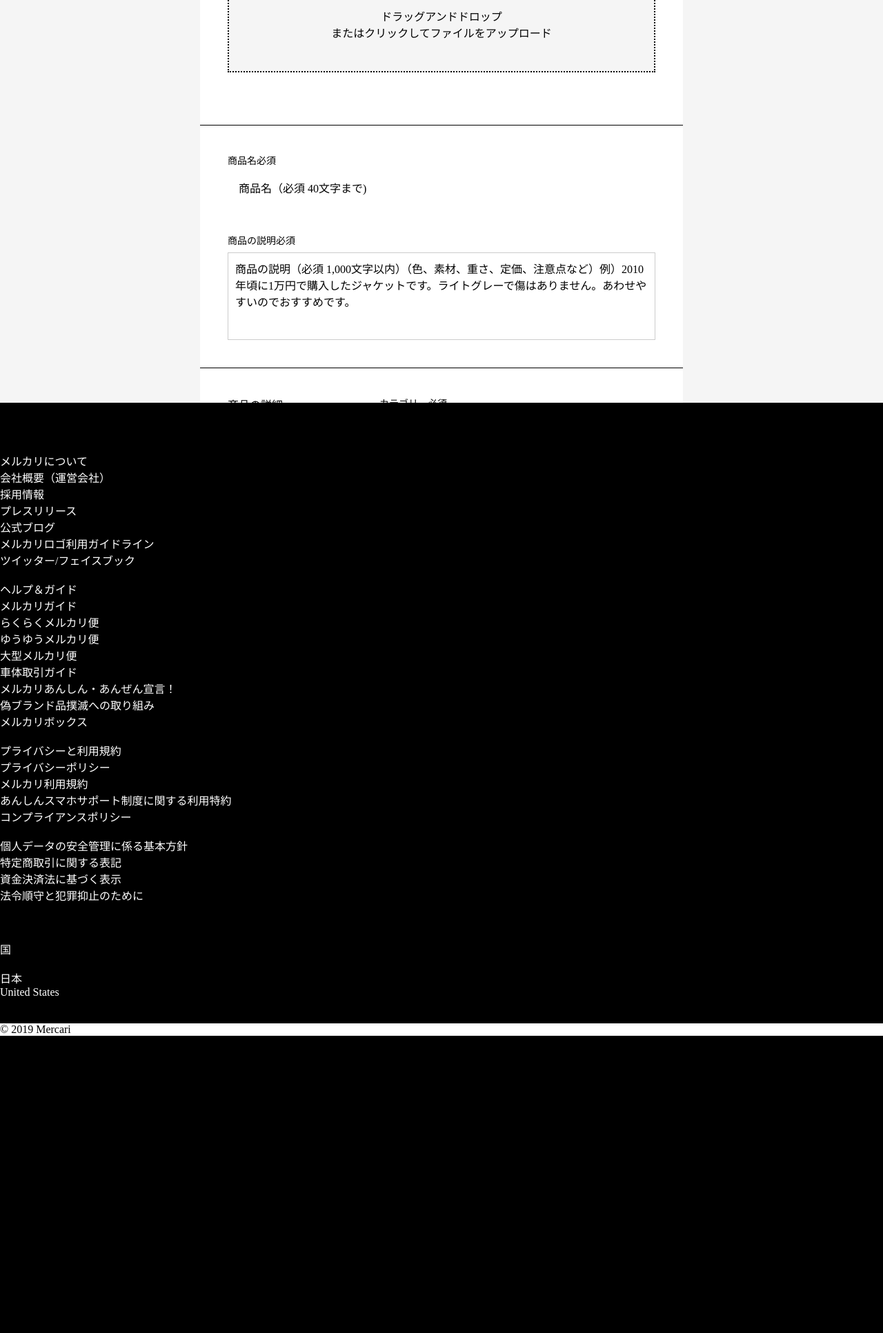
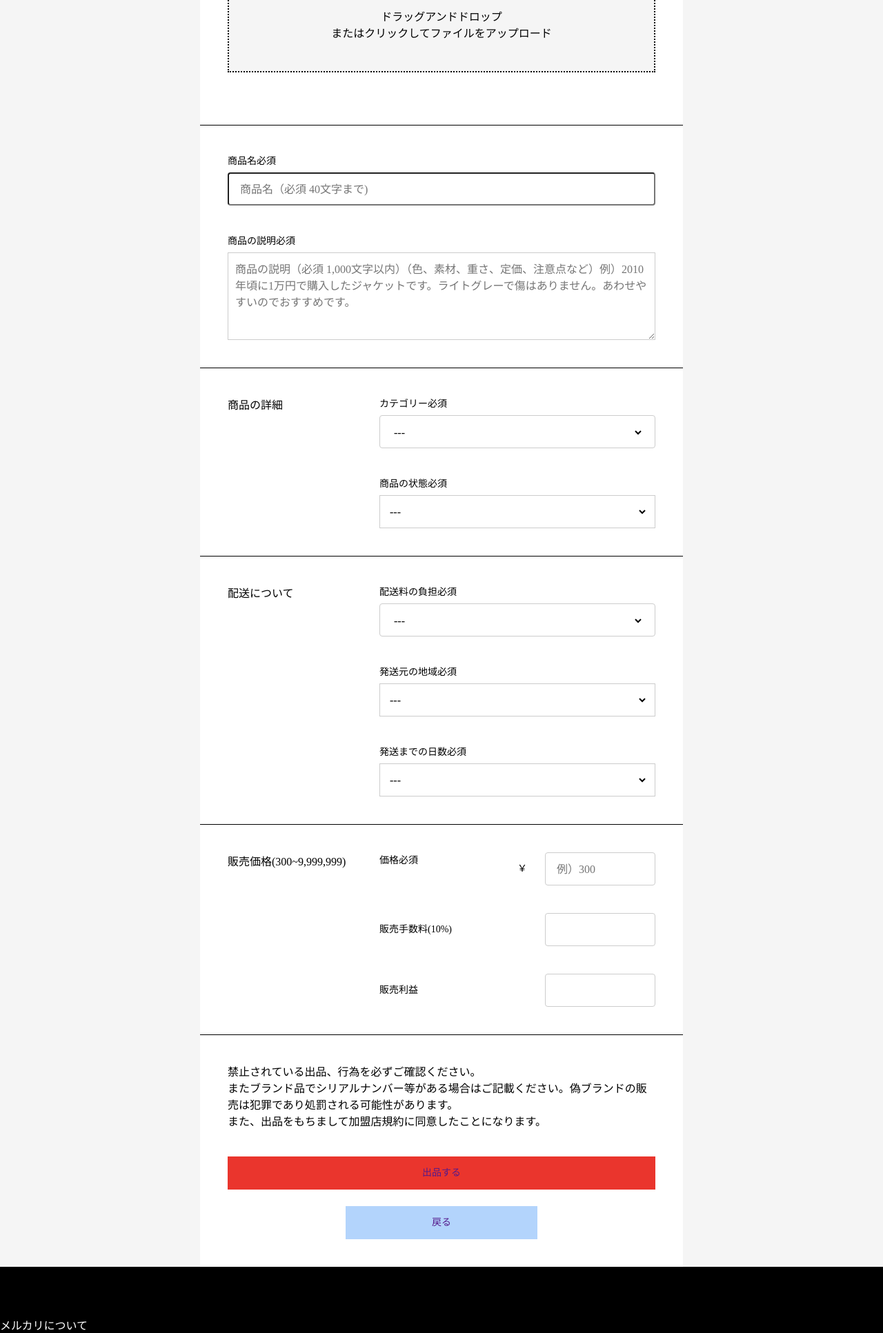
Before and after one commit to hiro0214/freemarket_sample_60c, a Rails app: page /exhibit in a window 1280 px wide. Shown: the part 316-2249 px from the top of the page at 69% size. Before the commit the page ends 1818 px from the top, so only its background shows below. Run offline with Rails 7, Linux system fonts and the light colour scheme; style sheets or scripts are compiled from the project's sources.

Commit message:
exhibit_second.up

```diff
--- a/app/assets/stylesheets/_exhibit.scss
+++ b/app/assets/stylesheets/_exhibit.scss
@@ -1,8 +1,8 @@
 .exhibit {
   &__main {
     background:#f5f5f5;
-    height: 100vh;
-    overflow: scroll;
+    height: 100%;
+    // overflow: scroll;
   }
   &__contents {
     background: white;
@@ -37,10 +37,21 @@
       background: #f5f5f5;
       padding: 40px;
       border:dotted 2px;
+      >label{
+        > div{
+          // background:red;
+          width:100%;
+          height:100%;
+          cursor: pointer;
           > p {
             text-align:center;
+          }
+        }
+        > input{
+          display: none;
+        }
+      }
 
-      }
     }
   }
   // 商品の説明３段目
@@ -57,12 +68,18 @@
       }
       &_field{
         // background: springgreen;
+        // height: 48px;
+        // margin-top: 8px;
+        // padding:10px 16px 8px;
+        // border-radius: 4px;
+        > input {
+          font-size: 16px;
+          display: block;
+          width: 100%;
           height: 48px;
           margin-top: 8px;
           padding:10px 16px 8px;
           border-radius: 4px;
-        > p {
-          font-size: 16px;
         }
       }
     }
@@ -75,42 +92,37 @@
       }
       &_field{
         // background: springgreen;
+        > textarea {
+          font-size: 16px;
           height: 127px;
+          width: 100%;
           margin-top: 8px;
           padding: 10px;
           border: 1px solid #ccc;
-        > p {
-          font-size: 16px;
         }
       }
     }
   }
   // 商品の詳細４段目
   &__detail{
-  // background:blueviolet;
   // height: 261px;
   padding: 40px;
   border-top: solid 1px;
     &__container{
-      // background:red;
       // height: 180px;
       width: 400px;
       float: right;
       &__title{
-        // background:pink;
         &_head{
           display:flex;
           font-size: 14px;
         }
         &_field{
-          // background: springgreen;
           height: 48px;
           margin-top: 8px;
           padding:10px 16px 8px;
           border-radius: 4px;
-          > p {
-            font-size: 16px;
-          }
+          border: 1px solid #ccc;
         }
       }
       &__detail{
@@ -157,6 +169,7 @@
           margin-top: 8px;
           padding:10px 16px 8px;
           border-radius: 4px;
+          border: 1px solid #ccc;
           > p {
             font-size: 16px;
           }
@@ -213,60 +226,74 @@
       &__fee{
         // background:pink;
         // ここの配置要検討 綺麗なコードを書きたい
-        display: flex;
-        justify-content: flex-end;
+        // display: flex;
+        // justify-content: flex-end;
         &_head{
           font-size: 14px;
+          display: flex;
+          float: left;
         }
         &_field{
           // background: springgreen;
+          float: right;
           height: 48px;
-          margin-top: 8px;
+          width: 200px;
+          // margin-top: 8px;
+          // padding:10px 16px 8px;
+          // padding:10px 0 8px;
+          border-radius: 4px;
+          // display:flex;
+          > span {
+            font-size: 14px;
+            line-height: 48px;
+          }
+          > input {
+            float: right;
+            width:160px;
+            height: 48px;
             padding:10px 16px 8px;
             border-radius: 4px;
-          > p {
-            font-size: 16px;
+            border: 1px solid #ccc;
           }
         }
       }
       &__sale_fee{
-        // background:pink;
         margin-top: 40px;
-        display: flex;
-        justify-content: end;
-
         &_head{
+          > span{
+            line-height: 48px;
             font-size: 14px;
+            float:left;
+          }
         }
         &_field{
           // background: springgreen;
+          float: right;
+          width:160px;
           height: 48px;
-          margin-top: 8px;
-          padding: 10px;
+          padding:10px 16px 8px;
+          border-radius: 4px;
           border: 1px solid #ccc;
-          > p {
-            font-size: 16px;
         }
       }
+
+      &__sale_profit{
+        margin-top: 40px;
+        &_head{
+          > span{
+            line-height: 48px;
+            font-size: 14px;
+            float:left;
           }
-      &__sale_profit{
-        // background:pink;
-        margin-top: 40px;
-        display: flex;
-        justify-content: end;
-        &_head{
-          display:flex;
-          font-size: 14px;
         }
         &_field{
           // background: springgreen;
+          float: right;
+          width:160px;
           height: 48px;
-          margin-top: 8px;
-          padding: 10px;
+          padding:10px 16px 8px;
+          border-radius: 4px;
           border: 1px solid #ccc;
-          > p {
-            font-size: 16px;
-          }
         }
       }
     }
@@ -276,16 +303,30 @@
     // background:blueviolet;
     padding: 40px;
     border-top: solid 1px;
+
     &__article{
 
     }
     &__button__display{
-      margin: auto;
-      border: solid 1px;
+      margin: 40px auto 0;
+      > a {
+        display:block;
+        text-align: center;
+        background:#ea352d;
+        font-size: 14px;
+        line-height: 48px;
+      }
     }
     &__button__back{
-      margin: auto;
-      border: solid 1px;
+      width: 278px;
+      margin: 24px auto 0;
+      > a {
+        text-align: center;
+        background:#b3d4fc;
+        font-size: 14px;
+        line-height: 48px;
+        display:block;
+      }
     }
   }
 }
@@ -298,6 +339,22 @@
 }
 
 
+.select-default {
+  width:100%;
+  height:100%;
+  border-style: none;
+  cursor: pointer;
+  background:white;
+}
+
+
+.sell-upload-drop-file{
+  display:block;
+  // display: none;
+  width: 100%;
+  height: 100%;
+}
+
 // .clearfix::after {
 //   // content: "";
 //   display: block;
--- a/app/assets/stylesheets/_signin.scss
+++ b/app/assets/stylesheets/_signin.scss
@@ -62,8 +62,8 @@
           height:40px;
           border:solid 1px;
           margin-bottom:20px;
-          }
         }
+      }
       & input {
         width:100%;
         height:40px;
--- a/app/views/items/exhibit.html.haml
+++ b/app/views/items/exhibit.html.haml
@@ -9,8 +9,13 @@
         %div 必須
       %p 最大10枚までアップロードできます
       .exhibit__upload_image
-        %p ドラッグアンドドロップ
-        %p またはクリックしてファイルをアップロード
+        -# %input{:name => "image", :placeholder => "Image Url", :type => "text"}/
+        %label
+          %div.exhibit__upload_image_field
+            %p ドラッグアンドドロップ
+            %p またはクリックしてファイルをアップロード
+          %input.sell-upload-drop-file{:multiple => "", :name => "image1", :type => "file"}/
+
 
     .exhibit__explanation
       .exhibit__explanation__title
@@ -18,14 +23,13 @@
           %p  商品名
           %p  必須
         .exhibit__explanation__title_field
-          %p  商品名（必須 40文字まで)
+          %input{ :placeholder => "商品名（必須 40文字まで)", :maxlength => "40", :name => "text", :type => "text", :value => ""}/
       .exhibit__explanation__detail
         .exhibit__explanation__detail_head
           %p  商品の説明
           %p  必須
         .exhibit__explanation__detail_field
-          %p  商品の説明（必須 1,000文字以内）（色、素材、重さ、定価、注意点など）例）2010年頃に1万円で購入したジャケットです。ライトグレーで傷はありません。あわせやすいのでおすすめです。
-
+          %textarea{:placeholder => "商品の説明（必須 1,000文字以内）（色、素材、重さ、定価、注意点など）例）2010年頃に1万円で購入したジャケットです。ライトグレーで傷はありません。あわせやすいのでおすすめです。", :type => "text"}
     .exhibit__detail.clearfix
       %span 商品の詳細
       .exhibit__detail__container
@@ -34,11 +38,35 @@
             %p  カテゴリー
             %p  必須
           .exhibit__detail__container__title_field
+            %select.select-default
+              %option{:value => ""} ---
+              %option{:value => "1"} レディース
+              %option{:value => "2"} メンズ
+              %option{:value => "3"} ベビー・キッズ
+              %option{:value => "4"} インテリア・住まい・小物
+              %option{:value => "5"} 本・音楽・ゲーム
+              %option{:value => "1328"} おもちゃ・ホビー・グッズ
+              %option{:value => "6"} コスメ・香水・美容
+              %option{:value => "7"} 家電・スマホ・カメラ
+              %option{:value => "8"} スポーツ・レジャー
+              %option{:value => "9"} ハンドメイド
+              %option{:value => "1027"} チケット
+              %option{:value => "1318"} 自動車・オートバイ
+              %option{:value => "10"} その他
+
         .exhibit__detail__container__detail
           .exhibit__detail__container__detail_head
             %p  商品の状態
             %p  必須
           .exhibit__detail__container__detail_field
+            %select.select-default
+              %option{:value => ""} ---
+              %option{:value => "1"} 新品、未使用
+              %option{:value => "2"} 未使用に近い
+              %option{:value => "3"} 目立った傷や汚れなし
+              %option{:value => "4"} やや傷や汚れあり
+              %option{:value => "5"} 傷や汚れあり
+              %option{:value => "6"} 全体的に状態が悪い
 
     .exhibit__delivery.clearfix
       %span 配送について
@@ -48,35 +76,101 @@
             %p  配送料の負担
             %p  必須
           .exhibit__delivery__container__fee_field
+            %select.select-default
+              %option{:value => ""} ---
+              %option{:value => "2"} 送料込み(出品者負担)
+              %option{:value => "1"} 着払い(購入者負担)
         .exhibit__delivery__container__shipping_region
           .exhibit__delivery__container__shipping_region_head
             %p  発送元の地域
             %p  必須
           .exhibit__delivery__container__shipping_region_field
+            %select.select-default
+              %option{:value => ""} ---
+              %option{:value => "1"} 北海道
+              %option{:value => "2"} 青森県
+              %option{:value => "3"} 岩手県
+              %option{:value => "4"} 宮城県
+              %option{:value => "5"} 秋田県
+              %option{:value => "6"} 山形県
+              %option{:value => "7"} 福島県
+              %option{:value => "8"} 茨城県
+              %option{:value => "9"} 栃木県
+              %option{:value => "10"} 群馬県
+              %option{:value => "11"} 埼玉県
+              %option{:value => "12"} 千葉県
+              %option{:value => "13"} 東京都
+              %option{:value => "14"} 神奈川県
+              %option{:value => "15"} 新潟県
+              %option{:value => "16"} 富山県
+              %option{:value => "17"} 石川県
+              %option{:value => "18"} 福井県
+              %option{:value => "19"} 山梨県
+              %option{:value => "20"} 長野県
+              %option{:value => "21"} 岐阜県
+              %option{:value => "22"} 静岡県
+              %option{:value => "23"} 愛知県
+              %option{:value => "24"} 三重県
+              %option{:value => "25"} 滋賀県
+              %option{:value => "26"} 京都府
+              %option{:value => "27"} 大阪府
+              %option{:value => "28"} 兵庫県
+              %option{:value => "29"} 奈良県
+              %option{:value => "30"} 和歌山県
+              %option{:value => "31"} 鳥取県
+              %option{:value => "32"} 島根県
+              %option{:value => "33"} 岡山県
+              %option{:value => "34"} 広島県
+              %option{:value => "35"} 山口県
+              %option{:value => "36"} 徳島県
+              %option{:value => "37"} 香川県
+              %option{:value => "38"} 愛媛県
+              %option{:value => "39"} 高知県
+              %option{:value => "40"} 福岡県
+              %option{:value => "41"} 佐賀県
+              %option{:value => "42"} 長崎県
+              %option{:value => "43"} 熊本県
+              %option{:value => "44"} 大分県
+              %option{:value => "45"} 宮崎県
+              %option{:value => "46"} 鹿児島県
+              %option{:value => "47"} 沖縄県
+              %option{:value => "99"} 未定
+
         .exhibit__delivery__container__day
           .exhibit__delivery__container__day_head
             %p  発送までの日数
             %p  必須
           .exhibit__delivery__container__day_field
+            %select.select-default
+              %option{:value => ""} ---
+              %option{:value => "1"} 1~2日で発送
+              %option{:value => "2"} 2~3日で発送
+              %option{:value => "3"} 4~7日で発送
+
+
 
     .exhibit__price.clearfix
       %span 販売価格(300~9,999,999)
       .exhibit__price__container
-        .exhibit__price__container__fee
+        .exhibit__price__container__fee.clearfix
           .exhibit__price__container__fee_head
             %p  価格
             %p  必須
           .exhibit__price__container__fee_field
-            %p  ￥
-        .exhibit__price__container__sale_fee
+            %span ￥
+            %input{:placeholder => "例）300", :value => ""}/
+
+
+        .exhibit__price__container__sale_fee.clearfix
           .exhibit__price__container__sale_fee_head
-            %p  販売手数料(10%)
+            %span  販売手数料(10%)
           .exhibit__price__container__sale_fee_field
-        .exhibit__price__container__sale_profit
-          .exhibit__price__container__sale_prpfit_head
-            %p  販売利益
+
+        .exhibit__price__container__sale_profit.clearfix
+          .exhibit__price__container__sale_profit_head
+            %span  販売利益
           .exhibit__price__container__sale_profit_field
-            %p  ￥
+
 
     .exhibit__confirmation
       .exhibit__confirmation__article
@@ -84,9 +178,10 @@
         %p またブランド品でシリアルナンバー等がある場合はご記載ください。偽ブランドの販売は犯罪であり処罰される可能性があります。
         %p また、出品をもちまして加盟店規約に同意したことになります。
       .exhibit__confirmation__button__display
-        %p 出品する
+        -# %p 出品する
+        %a( href='')出品する
       .exhibit__confirmation__button__back
-        %p 戻る
+        %a( href='')戻る
 
 
     -# 商品の詳細
```
Also changed, not shown: 1 other file. Lines whose indentation alone changed are shown as unchanged.
